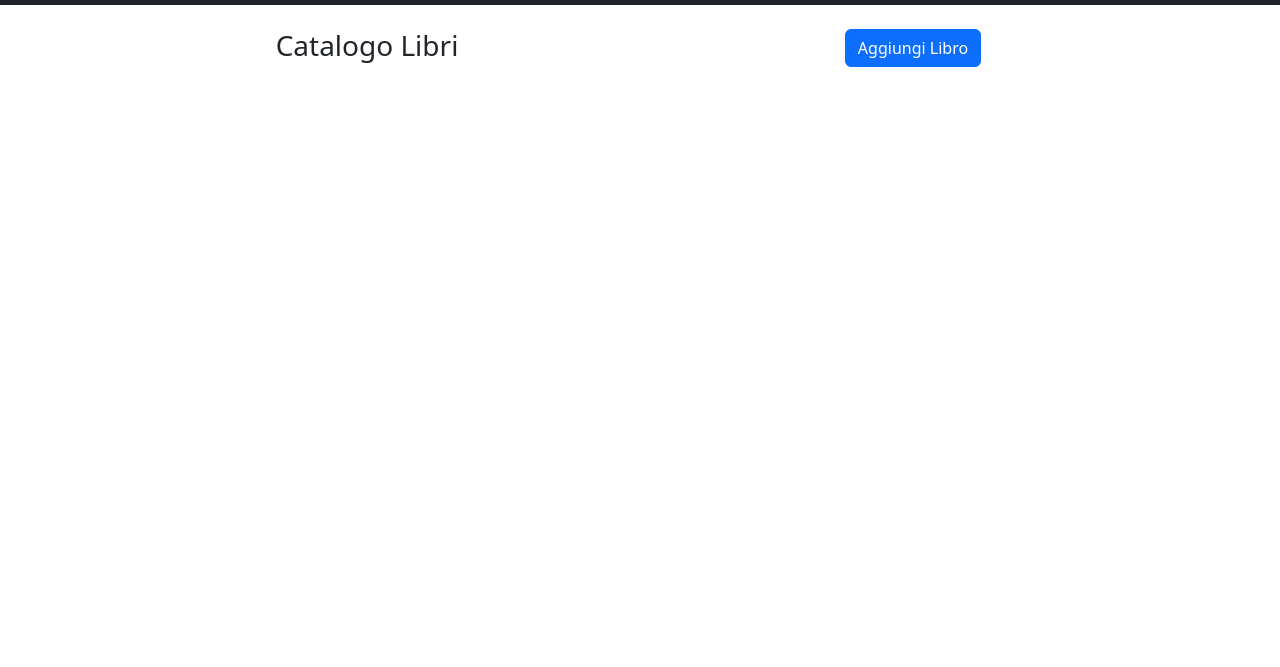
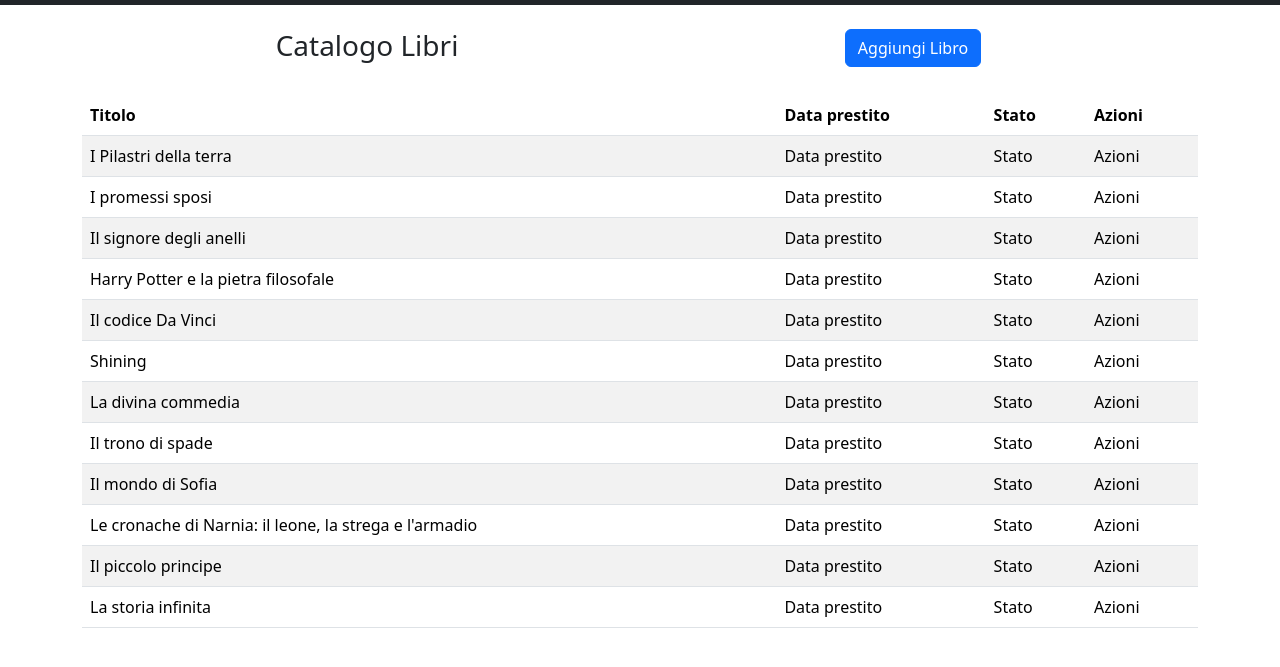
Before and after one commit to GianniC88/html-css-bootstrap-dashboard, a plain HTML site: page index.html in a window 1280 px wide. Shown: the part 71-738 px from the top of the page. Drawn offline with nearby package versions, Linux system fonts and the light colour scheme.

Commit message:
Aggiorna la sezione principale con un contenitore grande e aggiungi una tabella per il catalogo libri

```diff
--- a/index.html
+++ b/index.html
@@ -12,6 +12,7 @@
     <link rel="stylesheet" href="css/style.css" />
     <title>Document</title>
   </head>
+
   <body>
     <header>
       <nav class="navbar navbar-expand-lg bg-dark navbar-dark">
@@ -66,18 +67,99 @@
       </nav>
     </header>
     <main>
-      <div class="container text-center">
+      <div class="container-lg text-center">
         <div class="row align-items-start p-4">
-          <div class="col">
-            <h3>Catalogo Libri</h3>
-          </div>
-
+          <div class="col"><h3>Catalogo Libri</h3></div>
           <div class="col">
             <button type="button" class="btn btn-primary">
               Aggiungi Libro
             </button>
           </div>
         </div>
+        <table class="table table-striped text-start">
+          <thead>
+            <tr>
+              <th>Titolo</th>
+              <th>Data prestito</th>
+              <th>Stato</th>
+              <th>Azioni</th>
+            </tr>
+          </thead>
+          <tbody>
+            <tr>
+              <td>I Pilastri della terra</td>
+              <td>Data prestito</td>
+              <td>Stato</td>
+              <td>Azioni</td>
+            </tr>
+            <tr>
+              <td>I promessi sposi</td>
+              <td>Data prestito</td>
+              <td>Stato</td>
+              <td>Azioni</td>
+            </tr>
+            <tr>
+              <td>Il signore degli anelli</td>
+              <td>Data prestito</td>
+              <td>Stato</td>
+              <td>Azioni</td>
+            </tr>
+            <tr>
+              <td>Harry Potter e la pietra filosofale</td>
+              <td>Data prestito</td>
+              <td>Stato</td>
+              <td>Azioni</td>
+            </tr>
+            <tr>
+              <td>Il codice Da Vinci</td>
+              <td>Data prestito</td>
+              <td>Stato</td>
+              <td>Azioni</td>
+            </tr>
+            <tr>
+              <td>Shining</td>
+              <td>Data prestito</td>
+              <td>Stato</td>
+              <td>Azioni</td>
+            </tr>
+            <tr>
+              <td>La divina commedia</td>
+              <td>Data prestito</td>
+              <td>Stato</td>
+              <td>Azioni</td>
+            </tr>
+            <tr>
+              <td>Il trono di spade</td>
+              <td>Data prestito</td>
+              <td>Stato</td>
+              <td>Azioni</td>
+            </tr>
+            <tr>
+              <td>Il mondo di Sofia</td>
+              <td>Data prestito</td>
+              <td>Stato</td>
+              <td>Azioni</td>
+            </tr>
+            <tr>
+              <td>Le cronache di Narnia: il leone, la strega e l'armadio</td>
+              <td>Data prestito</td>
+              <td>Stato</td>
+              <td>Azioni</td>
+            </tr>
+            <tr>
+              <td>Il piccolo principe</td>
+              <td>Data prestito</td>
+              <td>Stato</td>
+              <td>Azioni</td>
+            </tr>
+            <tr>
+              <td>La storia infinita</td>
+              <td>Data prestito</td>
+              <td>Stato</td>
+              <td>Azioni</td>
+            </tr>
+          </tbody>
+        </table>
       </div>
     </main>
   </body>
```
